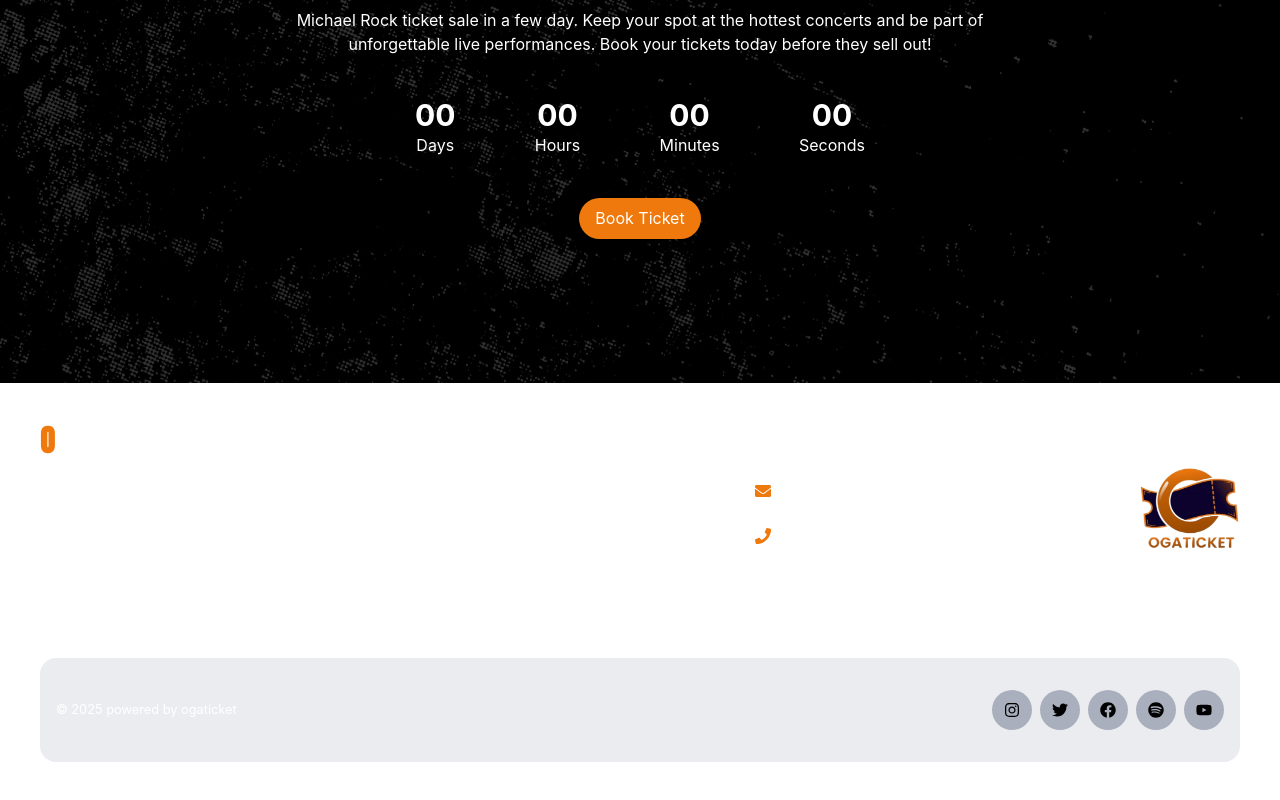
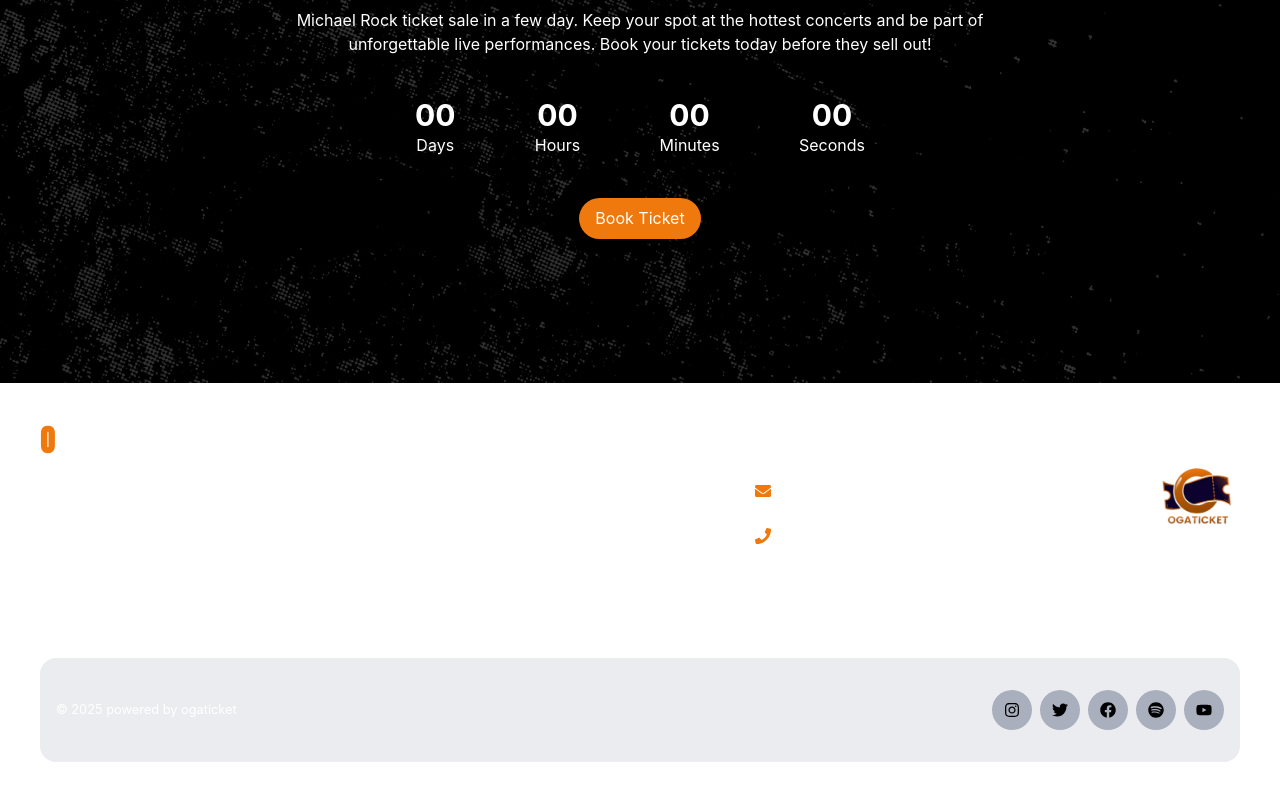
Before and after one commit to lankyjo/organizerzone, a Next.js app: page / in a window 1280 px wide. Shown: the part 3495-4295 px from the top of the page. Built offline with nearby package versions, Linux system fonts and the light colour scheme; no server answers.

Commit message:
design fixed

```diff
--- a/components/Footer/Footer.tsx
+++ b/components/Footer/Footer.tsx
@@ -57,8 +57,8 @@ const Footer = () => {
             <div>
               <Image
                 src={"/logo.crop.png"}
-                width={100}
-                height={100}
+                width={70}
+                height={70}
                 alt="ogaticket logo"
               />
             </div>
```
